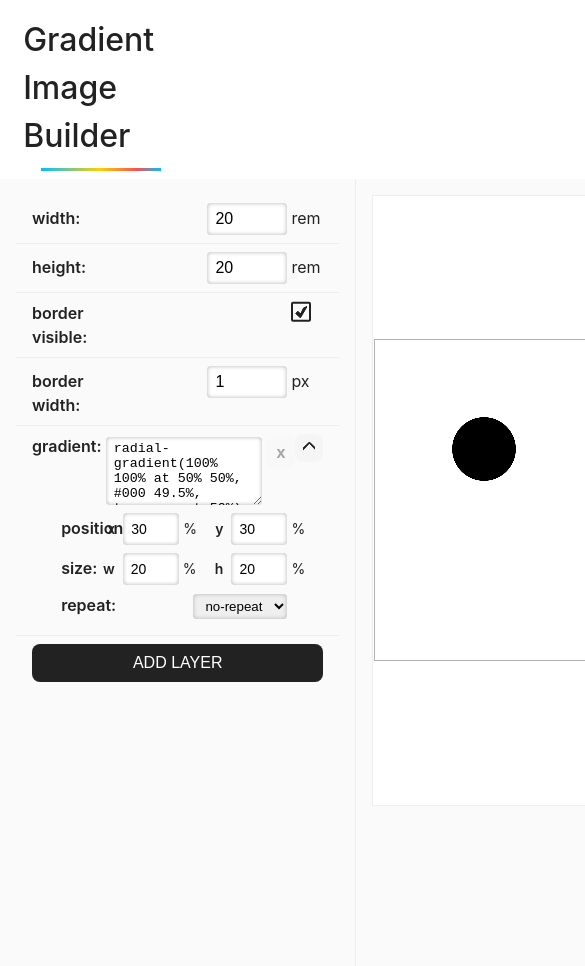
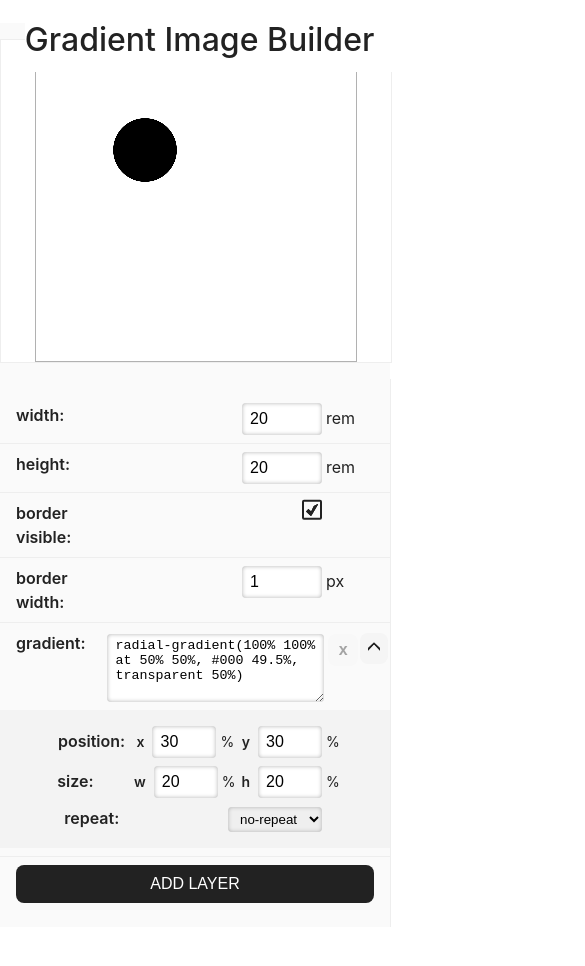
Before and after one commit to julsmorozova/gradient-image-builder, a React (Vite) app: page / in a window 390 px wide. Shown: the top 966 px of the page, 585 px wide, since content can reach past the window. After the commit the page ends 927 px from the top, so only its background shows below. Built offline with nearby package versions, Linux system fonts and the light colour scheme.

Commit message:
use grid layout, add media query

```diff
--- a/src/Accordion.css
+++ b/src/Accordion.css
@@ -1,6 +1,17 @@
 .accordion-header {
-    display: flex;
-    width: 100%;
+    display: grid;
+    grid-template-columns: 5fr 4fr 5fr 7fr 7fr 2fr 2rem;
+    grid-template-rows: auto;
+    padding: 0 0 0.5rem;
+}
+
+.acc-header-content {
+    grid-column: 1/7;
+}
+
+.accordion-body {
+    background-color: #f3f3f3;
+    padding: 0.5rem 0;
 }
 
 .accordion-body.collapsed {
@@ -8,7 +19,11 @@
 }
 
 .btn.btn-secondary.accordion-btn {
-    padding: 0.25rem 0.25rem;
+    padding: 0.35rem 0.25rem;
+    margin-top: 0.125rem;
+    grid-column: 7/7;
+    justify-self: center;
+    display: flex
 }
 
 span.arrow-btn {
--- a/src/Accordion.tsx
+++ b/src/Accordion.tsx
@@ -15,11 +15,11 @@ export default function Accordion (props: AccordionProps) {
     const isAccordionOpen = useGradientStore((state) => state.backgroundInputs.find(i => i.id === backgroundId)?.['isAccordionOpen']);
     return (
         <div className="accordion-container">
-            <div className="accordion-header" onClick={() => setAccordionOpen(backgroundId, 'isAccordionOpen', !isAccordionOpen)}>
+            <div className="accordion-header">
                 <div className="acc-header-content">
                     {headerContent}
                 </div>
-                <button type="button" className="btn btn-secondary accordion-btn">
+                <button type="button" className="btn btn-secondary accordion-btn" onClick={() => setAccordionOpen(backgroundId, 'isAccordionOpen', !isAccordionOpen)}>
                     <span className={classnames("arrow-btn", {'up': isAccordionOpen, 'down': !isAccordionOpen})} />
                 </button>
             </div>
--- a/src/App.css
+++ b/src/App.css
@@ -41,7 +41,7 @@ main {
   display: flex;
   flex-direction: column;
   flex: 0 1 40%;
-  padding: 1rem;
+  padding: 1rem 0;
   background-color: #fafafa;
 }
 
@@ -52,3 +52,22 @@ main {
 .panel-container:first-of-type {
   border-right: 1px solid #eee;
 }
+
+@media (max-width: 600px) {
+  main {
+    flex-direction: column-reverse;
+  }
+  .panel-container {
+    width: 100%;
+    flex: unset;
+  }
+  .panel-container:has(.preview-container) {
+    flex: unset;
+  }
+  .text-block-wrapper {
+    width: unset;
+  }
+  .text-block {
+    left: -5%;
+  }
+}
--- a/src/BackgroundBlock.css
+++ b/src/BackgroundBlock.css
@@ -1,7 +1,5 @@
 .code-input-container {
-    display: flex;
-    flex-direction: column;
-    padding: 0.5rem 1rem;
+    padding: 0.5rem 0;
     border-bottom: 1px solid #eee;
 }
 
@@ -16,7 +14,7 @@
 .code-input-label {
     display: flex;
     flex-wrap: wrap;
-    width: 25%;
+    padding-left: 1rem;
     margin-right: 0.5rem;
     font-weight: 600;
 }
@@ -24,7 +22,7 @@
 .code-input-input-wrapper {
     display: flex;
     align-items: start;
-    width: 75%;
+    width: 70%;
     justify-content: flex-end;
 }
 
@@ -51,21 +49,42 @@
 }
 
 .row.row-secondary {
-    margin-left: 10%;
+    display: grid;
+    grid-template-columns: 4fr 4fr 5fr 7fr 7fr 2rem 2rem;
+    grid-template-rows: auto;
 }
 
 .row.row-secondary .code-input-label  {
-    width: 45%;
+    grid-column: 2/4;
 }
 
 .row.row-secondary .code-input-input-wrapper  {
-    width: 55%;
+    grid-column: 4/7;
+    width: unset;
 }
 
 .code-input-input-wrapper-col {
-    display: flex;
+    display: grid;
     align-items: baseline;
     font-size: 0.875rem;
+    grid-column: 4/5;
+    justify-self: end;
+}
+
+.code-input-input-wrapper-col input {
+    width: 3rem;
+}
+
+.code-input-input-wrapper-col:last-child {
+    grid-column: 5/7;
+}
+
+.code-input-input-wrapper-col:last-child input {
+    grid-column: 5/6;
+}
+
+.code-input-input-wrapper-col:last-child .number-input-unit {
+    grid-column: 6/6;
 }
 
 .code-input-input-wrapper-col .label {
--- a/src/BackgroundBlock.tsx
+++ b/src/BackgroundBlock.tsx
@@ -29,7 +29,6 @@ const repeatOptions = [
 export default function BackgroundBlock(props: BackgroundBlockProps) {
     const id = props.id;
     const backgroundLayersLength = useGradientStore((state) => state.backgroundInputs.length);
-    // const layerIndex = useGradientStore((state) => state.backgroundInputs.findIndex((i => i.id === id)));
     const deleteBackgroundLayer = useGradientStore((state) => state.deleteBackgroundLayer);
     return (
         <div className="code-input-container">
@@ -60,7 +59,6 @@ export default function BackgroundBlock(props: BackgroundBlockProps) {
                 <>
                      <div className="bg-position-container row row-secondary">
                         <div className="code-input-label label">{'position: '}</div>
-                        <div className="code-input-input-wrapper">
                         <GradientInput
                             key={`${id}-x`}
                             backgroundId={id}
@@ -74,10 +72,8 @@ export default function BackgroundBlock(props: BackgroundBlockProps) {
                             isValueRelative
                         />
                     </div>
-                    </div>
                     <div className="bg-size-container row row-secondary">
                         <div className="code-input-label label">{'size: '}</div>
-                        <div className="code-input-input-wrapper">
                         <GradientInput
                             key={`${id}-w`}
                             backgroundId={id}
@@ -91,7 +87,6 @@ export default function BackgroundBlock(props: BackgroundBlockProps) {
                             isValueRelative
                         />
                     </div>
-                    </div>
                     <div className="bg-size-container row row-secondary">
                         <div className="code-input-label label">repeat: </div>
                         <BackgroundBlockDropdown items={repeatOptions} backgroundId={id} backgroundPropName='repeat' />
--- a/src/BackgroundBlockDropdown.css
+++ b/src/BackgroundBlockDropdown.css
@@ -1,3 +1,4 @@
 .background-dropdown {
-    margin-right: 2rem;
+    grid-column: 4/6;
+    justify-self: end;
 }
--- a/src/NumberInput.css
+++ b/src/NumberInput.css
@@ -1,25 +1,24 @@
 .number-input-container {
-    display: flex;
-    flex-wrap: nowrap;
-    align-items: baseline;
-    justify-content: space-between;
-    height: fit-content;
-    padding: 0.5rem 1rem;
+    padding: 0.5rem 0;
     border-bottom: 1px solid #eee;
+    display: grid;
+    grid-template-columns: 5fr 4fr 5fr 7fr 7fr 2rem 2rem;
+    grid-template-rows: auto;
 }
 
 .number-input-label {
     display: flex;
     flex-wrap: wrap;
-    max-width: 35%;
-    margin-right: 0.5rem;
     font-weight: 600;
+    grid-column: 1 / 3;
+    padding-left: 1rem;
 }
 
 .number-input-input-wrapper {
     display: flex;
     align-items: baseline;
     justify-content: flex-end;
+    grid-column: 5 / 7
 }
 
 .number-input-input-wrapper input {
@@ -27,12 +26,12 @@
 }
 
 .number-input-input-wrapper:has(input[type="checkbox"]) {
-    width: 2rem;
-    display: flex;
-    justify-content: flex-start;
+    grid-column: 5/6;
+    justify-self: end;
+    margin-right: 0.25rem;
 }
 
 .number-input-unit {
-    display: flex;
-    width: 2rem;
+    min-width: 2rem;
+    grid-column: 6 / 7;
 }
--- a/src/Preview.css
+++ b/src/Preview.css
@@ -3,7 +3,8 @@
     justify-content: center;
     align-items: center;
     width: 100%;
-    height: 75%;
+    min-height: 75%;
+    height: fit-content;
     background-color: #fff;
     border: 1px solid #eee;
 }
--- a/src/store.ts
+++ b/src/store.ts
@@ -1,16 +1,6 @@
 import { create } from 'zustand';
 
-// type BackgroundBlock = {
-//     id: string;
-//     isAccordionOpen: boolean;
-// }
-
-// export type DisplaySettingsState = {
-//     backgroundBlocks: BackgroundBlock[];
-
-// }
-
-export  type BackgroundInputNumber = undefined | number;
+export type BackgroundInputNumber = undefined | number;
 export type BackgroundInput = {
     id: string;
     isAccordionOpen: boolean;
@@ -19,7 +9,8 @@ export type BackgroundInput = {
     y: BackgroundInputNumber;
     w: BackgroundInputNumber;
     h: BackgroundInputNumber;
-    repeat: 'repeat-x' | 'repeat-y' | 'no-repeat';
+    repeat?: string;
+    // repeat?: 'repeat-x' | 'repeat-y' | 'no-repeat';
 }
 
 export type GradientObjectState = {
--- a/src/tools.ts
+++ b/src/tools.ts
@@ -6,15 +6,31 @@ export const styleObjectToString = (styleObject: CSSProperties) => {
 };
 
 export const concatBackgroundValues = (backgroundsArray: BackgroundInput[]) => {
-    return backgroundsArray.map(item => item.value +
+    return backgroundsArray.map(item => item.value.endsWith(')') || item.value.endsWith(') ') ? item.value +
         ((item.x ? ' ' + item.x + '%' : ' 0%') +
         (item.y ? ' ' + item.y + '%' : ' 0%') +
         '/' + (item.w ? ' ' + item.w + '%' : ' auto') +
         (item.h ? ' ' + item.h + '%' : ' auto') +
-        (item.repeat ? ' ' + item.repeat : ' no-repeat'))
+        (item.repeat ? ' ' + item.repeat : ' no-repeat')) : item.value
         ).toString();
 };
 
 export const editDisplayStylePropName = (name: string) => {
     return name.replace(/[A-Z]/g, match => ` ${match.toLowerCase()}`);
 }
+
+export const parseGradientString = (string: BackgroundInput['value']): Partial<BackgroundInput> | null => {
+    const strForParsing = string.substring(string.indexOf(')') + 1);
+    if (strForParsing !== ' ') {
+        const x = parseInt(strForParsing.substring(0, strForParsing.indexOf('/')).split(' ').filter(i => i !== '')[0]);
+        const y = parseInt(strForParsing.substring(0, strForParsing.indexOf('/')).split(' ').filter(i => i !== '')[1]);
+        const w = parseInt(strForParsing.substring(strForParsing.indexOf('/') + 1).split(' ').filter(i => i !== '')[0]);
+        const h = parseInt(strForParsing.substring(strForParsing.indexOf('/') + 1).split(' ').filter(i => i !== '')[1]);
+        const repeat = strForParsing.substring(strForParsing.indexOf('/') + 1).split(' ').filter(i => i !== '')[2];
+        console.log(strForParsing,'x:', x, 'y:', y , 'w:', w, 'h:', h, 'repeat:', repeat);
+        return {'x': x as number, 'y': y as number, 'w': w as number, 'h': h as number, 'repeat': repeat};
+    } else {
+        return null;
+    }
+
+}
```
Lines whose indentation alone changed are shown as unchanged.
